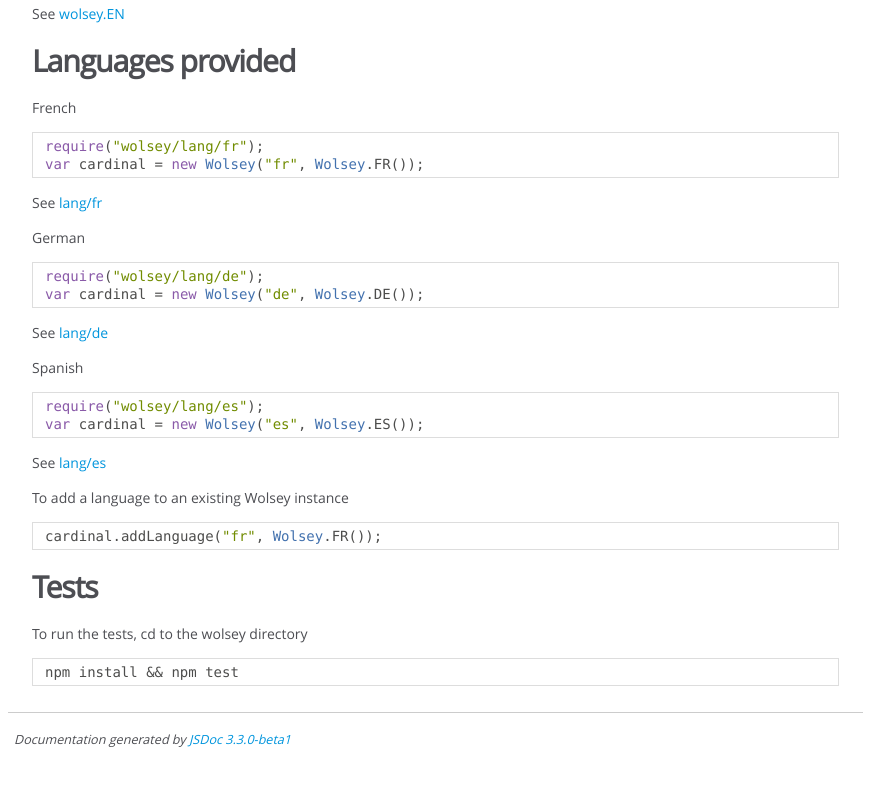
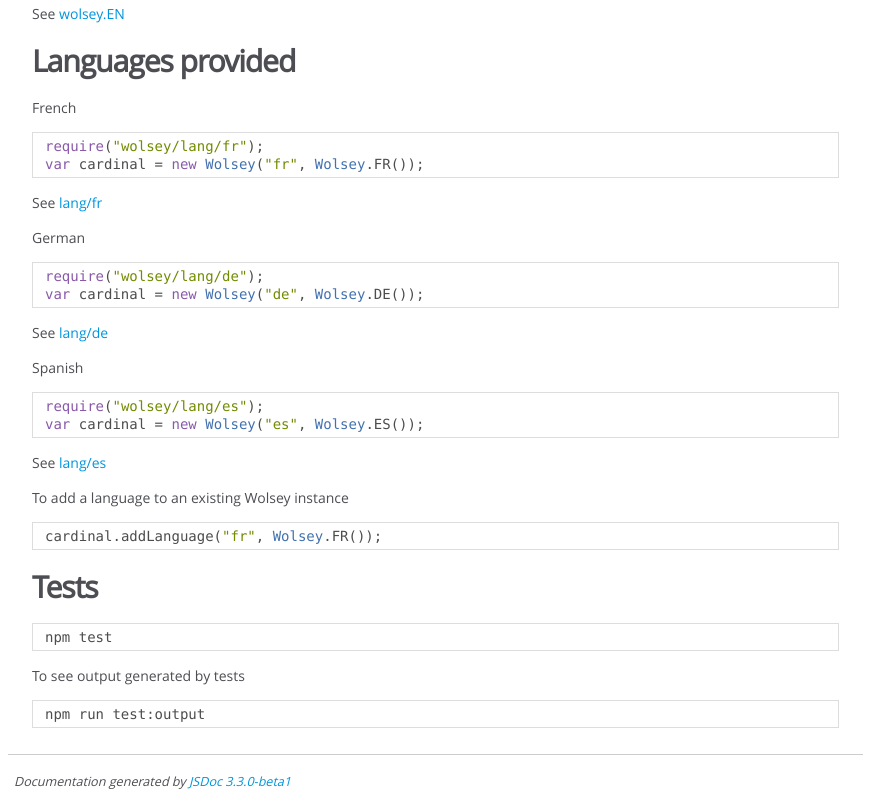
Before and after one commit to solidgoldpig/wolsey, a plain HTML site: page index.html in a window 1280 px wide. Shown: the part 1638-2444 px from the top of the page, without its empty margins (0-887 px from the left). Before the commit the page ends 2402 px from the top, so only its background shows below. Drawn offline with Linux system fonts and the light colour scheme.

Commit message:
Bumped to 0.1.1

```diff
--- a/index.html
+++ b/index.html
@@ -47,7 +47,7 @@
     <section>
         <article><h2>Wolsey</h2><pre class="prettyprint source"><code>var Wolsey - require(&quot;wolsey&quot;);
 var cardinal = new Wolsey();</code></pre><p>Output numbers as numerals and ordinals</p>
-<h3>Version</h3><p>0.1.0</p>
+<h3>Version</h3><p>0.1.1</p>
 <h3>Installation</h3><pre class="prettyprint source"><code>npm install wolsey</code></pre><h3>Instance methods</h3><h4>numeral</h4><p>Convert a number to words</p>
 <pre class="prettyprint source"><code>var converted = cardinal.numeral(num, options);</code></pre><p>See <a href="module-wolsey.html#numeral">wolsey#numeral</a></p>
 <h4>ordinal</h4><p>Convert a number to its ordinal form in words</p>
@@ -72,8 +72,8 @@ var cardinal = new Wolsey(&quot;de&quot;, Wolsey.DE());</code></pre><p>See <a hr
 <pre class="prettyprint source"><code>require(&quot;wolsey/lang/es&quot;);
 var cardinal = new Wolsey(&quot;es&quot;, Wolsey.ES());</code></pre><p>See <a href="module-lang_es.html">lang/es</a></p>
 <p>To add a language to an existing Wolsey instance</p>
-<pre class="prettyprint source"><code>cardinal.addLanguage(&quot;fr&quot;, Wolsey.FR());</code></pre><h3>Tests</h3><p>To run the tests, cd to the wolsey directory</p>
-<pre class="prettyprint source"><code>npm install && npm test</code></pre></article>
+<pre class="prettyprint source"><code>cardinal.addLanguage(&quot;fr&quot;, Wolsey.FR());</code></pre><h3>Tests</h3><pre class="prettyprint source"><code>npm test</code></pre><p>To see output generated by tests</p>
+<pre class="prettyprint source"><code>npm run test:output</code></pre></article>
     </section>
 
 
--- a/styles/jsdoc-default.css
+++ b/styles/jsdoc-default.css
@@ -458,3 +458,7 @@ small > span.str,
     font-size: 0.6em;
     text-transform: uppercase;
 }
+
+.prettyprint code {
+    white-space: pre-wrap;
+}
```
